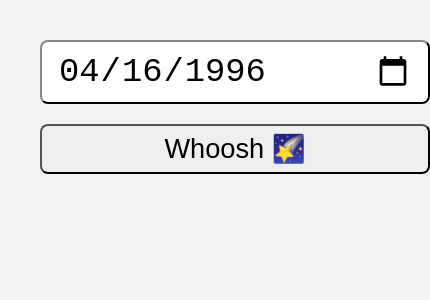
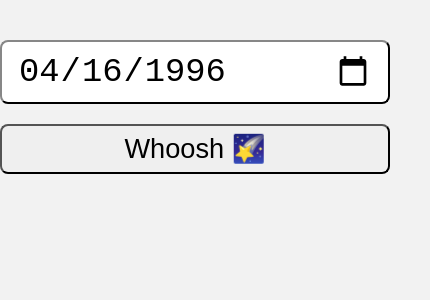
Before and after one commit to Gerofra/spacial-photo, a Next.js app: page /components/datepicker in a window 390 px wide. Shown: the top 300 px of the page, 430 px wide, since content can reach past the window. Built offline with nearby package versions, Linux system fonts and the light colour scheme.

Commit message:
phone v1.2

```diff
--- a/styles/DatePicker.module.css
+++ b/styles/DatePicker.module.css
@@ -32,7 +32,7 @@
 
     .inputForm{
         width: 100%;
-        margin: 40px;
+        margin: 40px 0;
     }
 
     .inputDate {
```
